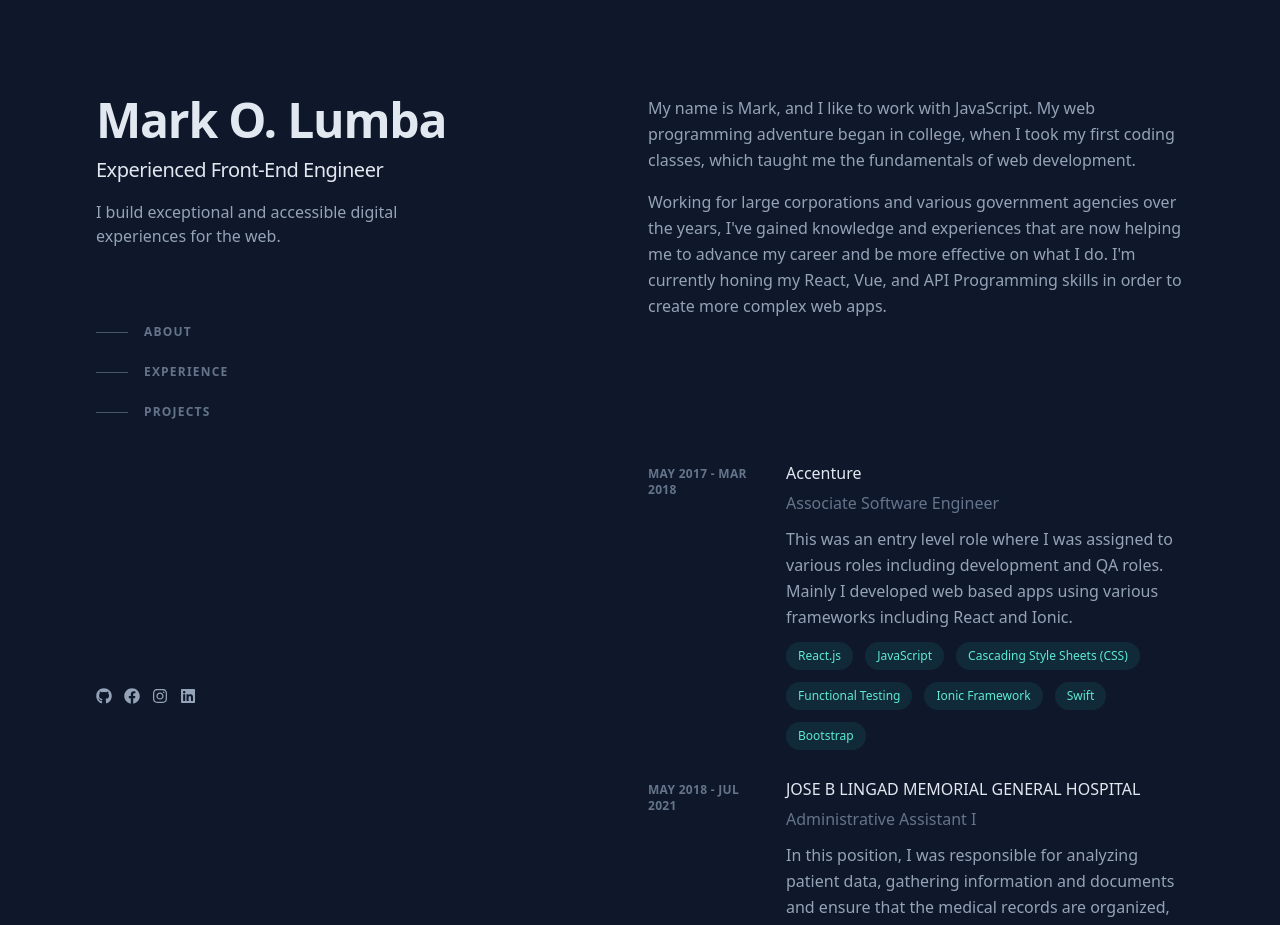
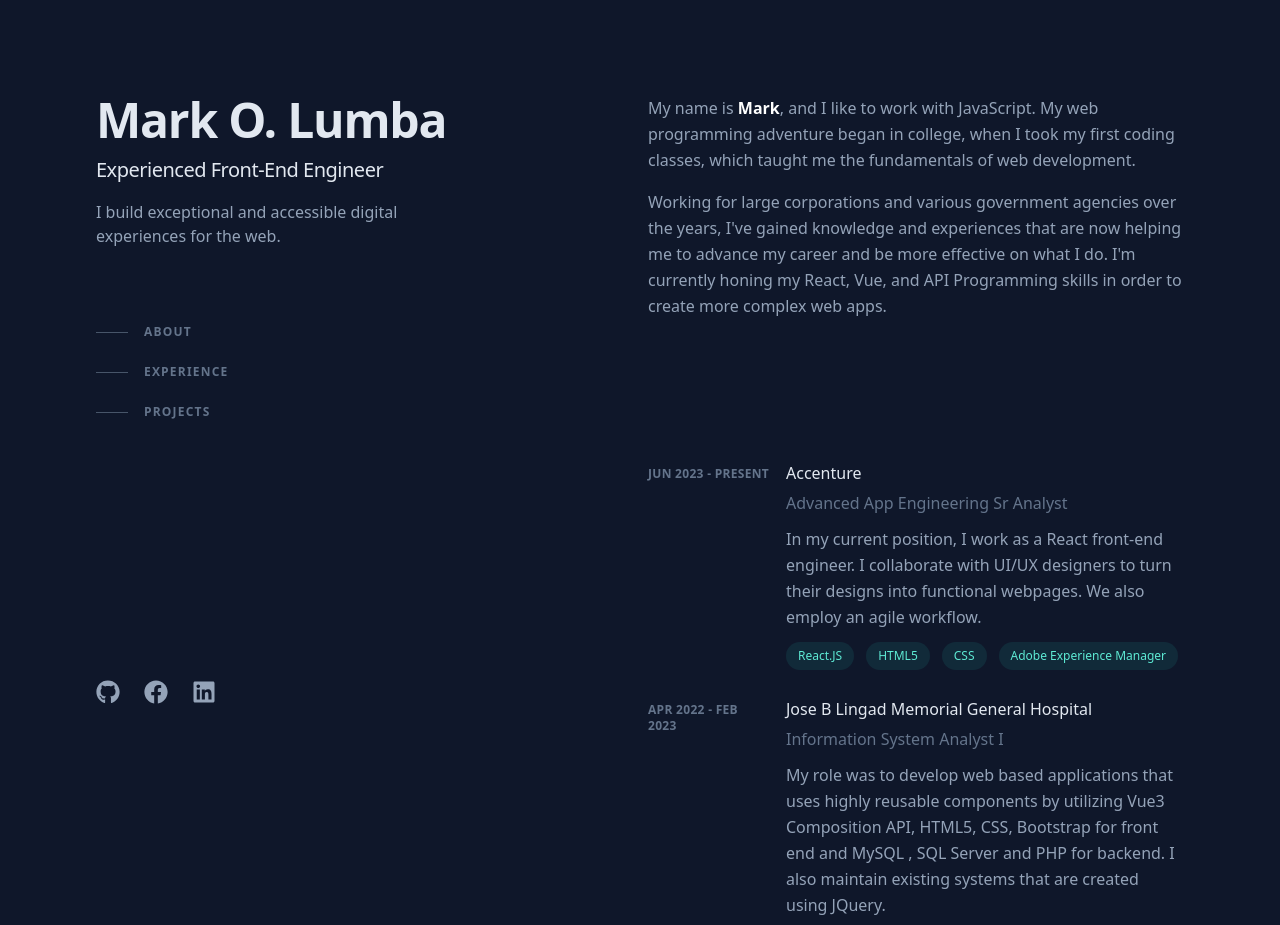
Before and after one commit to marklumba1/personal-portfolio, a React (Vite) app: page / in a window 1280 px wide. Shown: the top 925 px of the page. Built offline with nearby package versions, Linux system fonts and the light colour scheme.

Commit message:
main: update user details and add new component for nav items

```diff
--- a/src/components/experience/Experience.tsx
+++ b/src/components/experience/Experience.tsx
@@ -1,6 +1,7 @@
 interface ExperienceInterface {
   date: string;
   company: string;
+  companyLink: string;
   position: string;
   description: string;
   techs: string[];
@@ -9,6 +10,7 @@ interface ExperienceInterface {
 const Experience: React.FC<ExperienceInterface> = ({
   date,
   company,
+  companyLink,
   position,
   description,
   techs,
@@ -22,9 +24,14 @@ const Experience: React.FC<ExperienceInterface> = ({
       </p>
       <div className="z-10 flex flex-col gap-3 sm:col-span-6">
         <h3 className="font-medium leading-snug text-slate-200">
-          <p className="inline-flex items-baseline font-medium leading-tight text-slate-200 group-hover:text-teal-300 focus-visible:text-teal-300 text-base">
+          <a
+            href={companyLink}
+            target="_blank"
+            rel="noopener noreferrer"
+            className="inline-flex items-baseline font-medium leading-tight text-slate-200 group-hover:text-teal-300 focus-visible:text-teal-300 text-base"
+          >
             {company}
-          </p>
+          </a>
           <p className="text-slate-500 mt-2">{position}</p>
         </h3>
         <p>{description}</p>
--- a/src/components/header/Header.tsx
+++ b/src/components/header/Header.tsx
@@ -1,9 +1,13 @@
 import { IconType } from "react-icons";
+import NavItem from "./NavItem";
 interface HeaderInterface {
   name: string;
   position: string;
   tagLine: string;
-  nav: string[];
+  nav: {
+    title: string;
+    anchor: string;
+  }[];
   socials: {
     icon: IconType;
     link: string;
@@ -19,33 +23,27 @@ const Header: React.FC<HeaderInterface> = ({
   return (
     <header className="lg:sticky lg:top-0 lg:flex lg:max-h-screen lg:w-1/2 lg:flex-col lg:justify-between lg:py-24">
       <div>
-        <h1 className="text-4xl font-bold tracking-tight text-slate-200 sm:text-5xl">
-          {name}
-        </h1>
-        <h2 className="mt-3 text-lg font-medium tracking-tight text-slate-200 sm:text-xl">
-          {position}
-        </h2>
+        <h1>{name}</h1>
+        <h2 className="mt-3">{position}</h2>
         <p className="mt-4 max-w-xs leading-normal">{tagLine}</p>
 
         <nav className="nav ">
           <ul className="mt-16 w-max">
             {nav.map((navItem, index) => (
               <li key={index}>
-                <a className="group flex items-center py-3 hover:cursor-pointer">
-                  <span className="mr-4 h-px w-8 bg-slate-600 transition-all group-hover:w-16 group-hover:bg-slate-200"></span>
-                  <span className="text-xs font-bold uppercase tracking-widest text-slate-500 group-hover:text-slate-200">
-                    {navItem}
-                  </span>
-                </a>
+                <NavItem {...navItem} />
               </li>
             ))}
           </ul>
         </nav>
       </div>
 
-      <ul className="gap-3 mt-8 flex items-center">
+      <ul className="gap-6 mt-8 flex items-center">
         {socials.map((social, index) => (
-          <li key={index} className="hover:text-slate-200 transition-colors">
+          <li
+            key={index}
+            className="hover:text-slate-200 transition-colors lg:text-2xl md:text-xl"
+          >
             <a href={social.link}>
               <social.icon />
             </a>
--- /dev/null
+++ b/src/components/header/NavItem.tsx
@@ -0,0 +1,19 @@
+interface NavItemInterface {
+  title: string;
+  anchor: string;
+}
+const NavItem: React.FC<NavItemInterface> = ({ title, anchor }) => {
+  return (
+    <a
+      className="group flex items-center py-3 hover:cursor-pointer"
+      href={anchor}
+    >
+      <span className="mr-4 h-px w-8 bg-slate-600 transition-all group-hover:w-16 group-hover:bg-slate-200" />
+      <p className="text-xs font-bold uppercase tracking-widest text-slate-500 group-hover:text-slate-200">
+        {title}
+      </p>
+    </a>
+  );
+};
+
+export default NavItem;
--- a/src/components/main/Main.tsx
+++ b/src/components/main/Main.tsx
@@ -7,7 +7,7 @@ const Main: React.FC = () => {
     <main className="pt-24 lg:w-1/2 lg:py-24">
       <Section title="about">
         <p className="mb-4">
-          My name is Mark, and I like to work with JavaScript. My web
+          My name is <b>Mark</b>, and I like to work with JavaScript. My web
           programming adventure began in college, when I took my first coding
           classes, which taught me the fundamentals of web development.
         </p>
@@ -22,7 +22,7 @@ const Main: React.FC = () => {
 
       <Section title="experience">
         <div className="flex flex-col gap-6">
-          {experiences.map((experience, index) => (
+          {experiences.reverse().map((experience, index) => (
             <Experience key={index} {...experience} />
           ))}
         </div>
--- a/src/components/section/Section.tsx
+++ b/src/components/section/Section.tsx
@@ -6,7 +6,10 @@ interface SectionInterface {
 }
 const Section: React.FC<SectionInterface> = ({ title, children }) => {
   return (
-    <section className="relative mb-16 scroll-mt-16 md:mb-24 lg:mb-36 lg:scroll-mt-24">
+    <section
+      className="relative mb-16 scroll-mt-16 md:mb-24 lg:mb-36 lg:scroll-mt-24"
+      id={title}
+    >
       <div className="sticky top-0 z-20 -mx-6 mb-4 w-screen bg-slate-900/75 px-6 py-5 backdrop-blur md:-mx-12 md:px-12 lg:sr-only lg:relative lg:top-auto lg:mx-auto lg:w-full lg:px-0 lg:py-0 lg:opacity-0">
         <h2 className="text-sm font-bold uppercase tracking-widest text-slate-200 lg:sr-only">
           {title}
--- a/src/index.css
+++ b/src/index.css
@@ -2,6 +2,21 @@
 @tailwind components;
 @tailwind utilities;
 
+html {
+  scroll-behavior: smooth;
+}
 body {
   @apply bg-slate-900 leading-relaxed text-slate-400 antialiased;
 }
+
+b {
+  color: white;
+}
+
+h1 {
+  @apply text-4xl font-bold tracking-tight text-slate-200 sm:text-5xl;
+}
+
+h2 {
+  @apply text-lg font-medium tracking-tight text-slate-200 sm:text-xl;
+}
--- a/src/mark.ts
+++ b/src/mark.ts
@@ -5,7 +5,11 @@ const user = {
   position: "Experienced Front-End Engineer",
   tagLine:
     "I build exceptional and accessible digital experiences for the web.",
-  nav: ["About", "Experience", "Projects"],
+  nav: [
+    { title: "About", anchor: "#about" },
+    { title: "Experience", anchor: "#experience" },
+    { title: "Projects", anchor: "#projects" },
+  ],
   socials: [
     {
       icon: FaGithub,
@@ -13,21 +17,18 @@ const user = {
     },
     {
       icon: FaFacebook,
-      link: "https://github.com/marklumba1",
-    },
-    {
-      icon: FaInstagram,
-      link: "https://github.com/marklumba1",
+      link: "https://www.facebook.com/mark.lumba.71",
     },
     {
       icon: FaLinkedin,
-      link: "https://github.com/marklumba1",
+      link: "https://www.linkedin.com/in/mark-lumba-bb6401133/",
     },
   ],
   experiences: [
     {
       date: "May 2017 - Mar 2018",
       company: "Accenture",
+      companyLink: "https://www.accenture.com/ph-en",
       position: "Associate Software Engineer",
       description:
         "This was an entry level role where I was assigned to various roles including development and QA roles. Mainly I developed web based apps using various frameworks including React and Ionic.",
@@ -36,14 +37,15 @@ const user = {
         "JavaScript",
         " Cascading Style Sheets (CSS)",
         "Functional Testing",
-        " Ionic Framework ",
+        "Ionic Framework",
         "Swift",
         "Bootstrap",
       ],
     },
     {
       date: "May 2018 - Jul 2021",
-      company: "JOSE B LINGAD MEMORIAL GENERAL HOSPITAL",
+      company: "Jose B Lingad Memorial General Hospital",
+      companyLink: "https://jblmgh.doh.gov.ph/",
       position: "Administrative Assistant I",
       description:
         "In this position, I was responsible for analyzing patient data, gathering information and documents and ensure that the medical records are organized, accurate and complete.",
@@ -57,6 +59,33 @@ const user = {
         "Coaching",
       ],
     },
+    {
+      date: "Jul 2021 - Mar 2022",
+      company: "Department of Information and Communications Technology",
+      companyLink: "https://dict.gov.ph/",
+      position: "Project Development Officer III",
+      description:
+        "For this role, I developed a web application that was used for managing the students of the ICT Academy Program of DICT. I utilized React JS and Redux Tool Kit for frontend and MySql for backend.",
+      techs: ["React.js", "MySQL"],
+    },
+    {
+      date: "Apr 2022 - Feb 2023",
+      company: "Jose B Lingad Memorial General Hospital",
+      companyLink: "https://jblmgh.doh.gov.ph/",
+      position: "Information System Analyst I",
+      description:
+        "My role was to develop web based applications that uses highly reusable components by utilizing Vue3 Composition API, HTML5, CSS, Bootstrap for front end and MySQL , SQL Server and PHP for backend. I also maintain existing systems that are created using JQuery.",
+      techs: ["Vue3", "HTML5", "MySQL", "Bootstrap", "PHP", "SQL Server"],
+    },
+    {
+      date: "Jun 2023 - Present",
+      company: "Accenture",
+      companyLink: "https://www.accenture.com/ph-en",
+      position: "Advanced App Engineering Sr Analyst",
+      description:
+        "In my current position, I work as a React front-end engineer. I collaborate with UI/UX designers to turn their designs into functional webpages. We also employ an agile workflow.",
+      techs: ["React.JS", "HTML5", "CSS", "Adobe Experience Manager"],
+    },
   ],
 };
 export default user;
```
